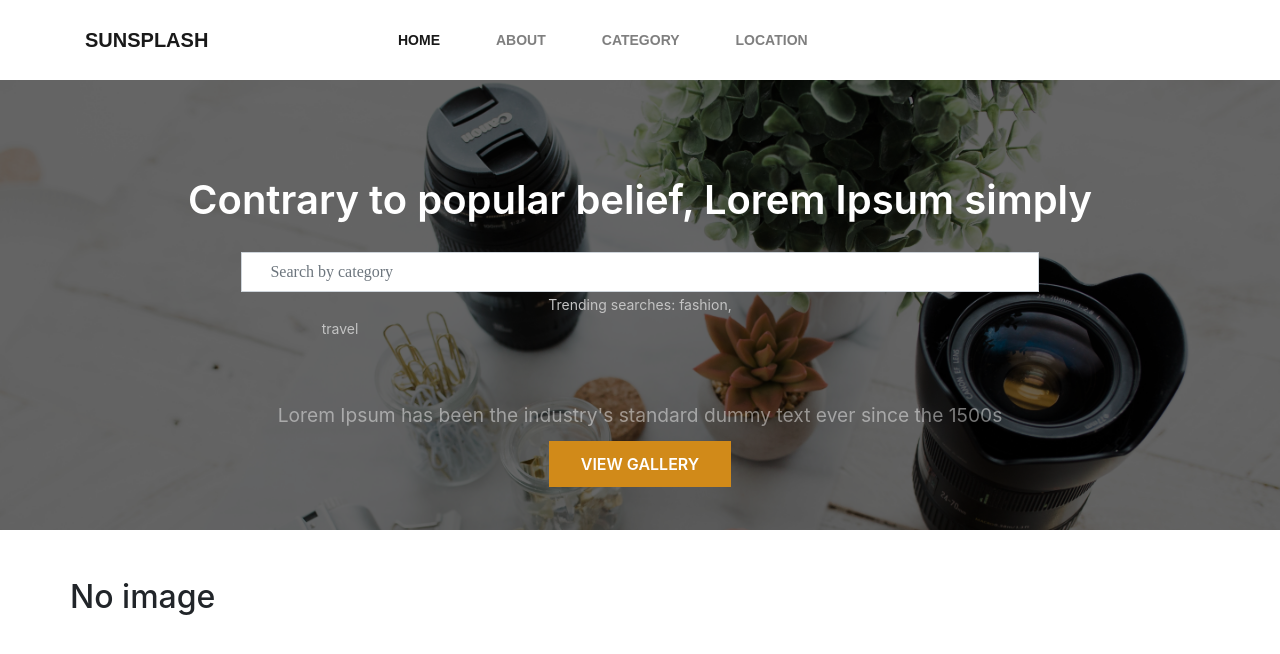
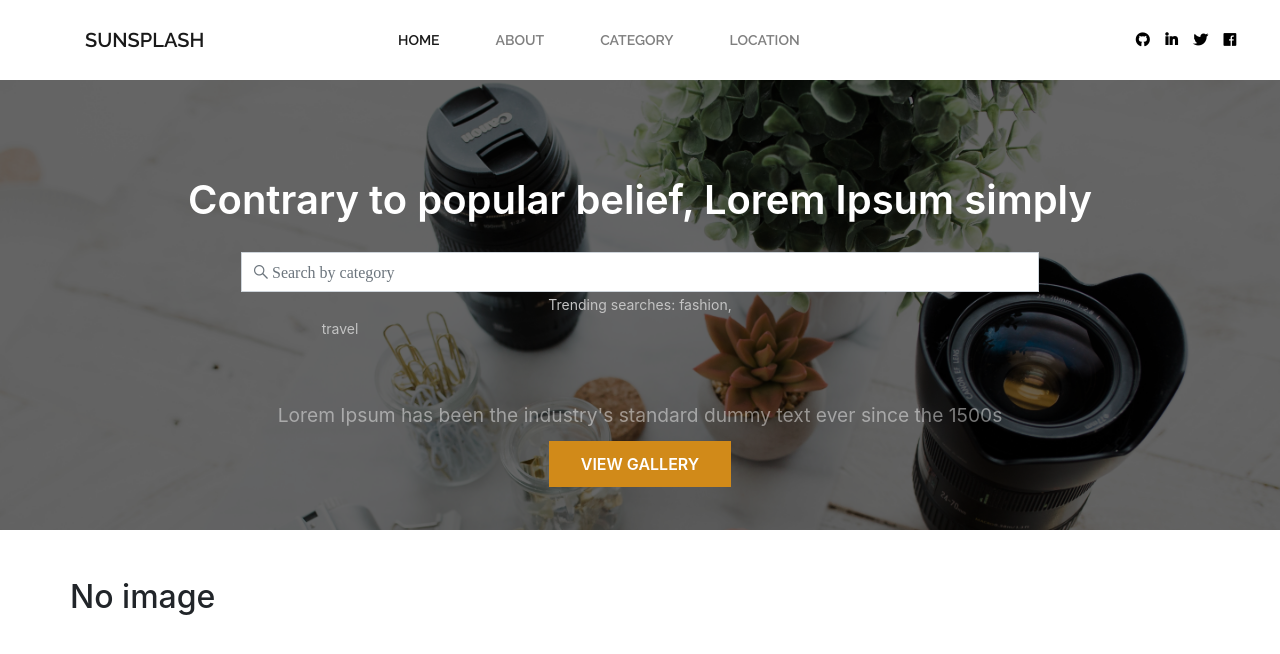
Before and after one commit to SophiaNM/Gallery, a Django app: page / in a window 1280 px wide. Shown: the top 654 px of the page. Run offline with Django 3.2, Linux system fonts and the light colour scheme; data that the repository does not hold is empty; some libraries are stand-ins or nearby versions.

Commit message:
Adding scripts and fontawesome

```diff
--- a/gallery/templates/base.html
+++ b/gallery/templates/base.html
@@ -13,6 +13,12 @@
 
   {% block styles %}
     {% bootstrap_css %}
+<link href="https://fonts.googleapis.com/css?family=PT+Serif:400,400i,700,700i|Roboto:300,400,700|PT+Sans:400,400i,700,700i" rel="stylesheet">
+<link rel="stylesheet" href="https://use.fontawesome.com/releases/v5.1.0/css/all.css" integrity="sha384-lKuwvrZot6UHsBSfcMvOkWwlCMgc0TaWr+30HWe3a4ltaBwTZhyTEggF5tJv8tbt" crossorigin="anonymous">
+
+<!-- Custom Theme files -->
+<link href='//fonts.googleapis.com/css?family=Raleway:400,600,700' rel='stylesheet' type='text/css'>
+  <link rel="stylesheet" href="{% static 'css/animate.min.css' %}">
   <link rel="stylesheet" href="{% static 'css/index.css' %}">
   {% endblock %}
 
@@ -28,8 +34,11 @@
 
 
     {% block scripts %}
-        <script src="https://ajax.googleapis.com/ajax/libs/jquery/3.2.1/jquery.min.js"></script>
-     {% bootstrap_javascript %}
+    <script src="https://ajax.googleapis.com/ajax/libs/jquery/3.2.1/jquery.min.js"></script>
+    <script src="https://code.jquery.com/jquery-3.3.1.min.js" integrity="sha256-FgpCb/KJQlLNfOu91ta32o/NMZxltwRo8QtmkMRdAu8=" crossorigin="anonymous"></script>
+      {% bootstrap_javascript %}
+      <script src="{% static 'js/scripts.js' %}"></script>
+
     {% endblock %}
 
 </body>
```
